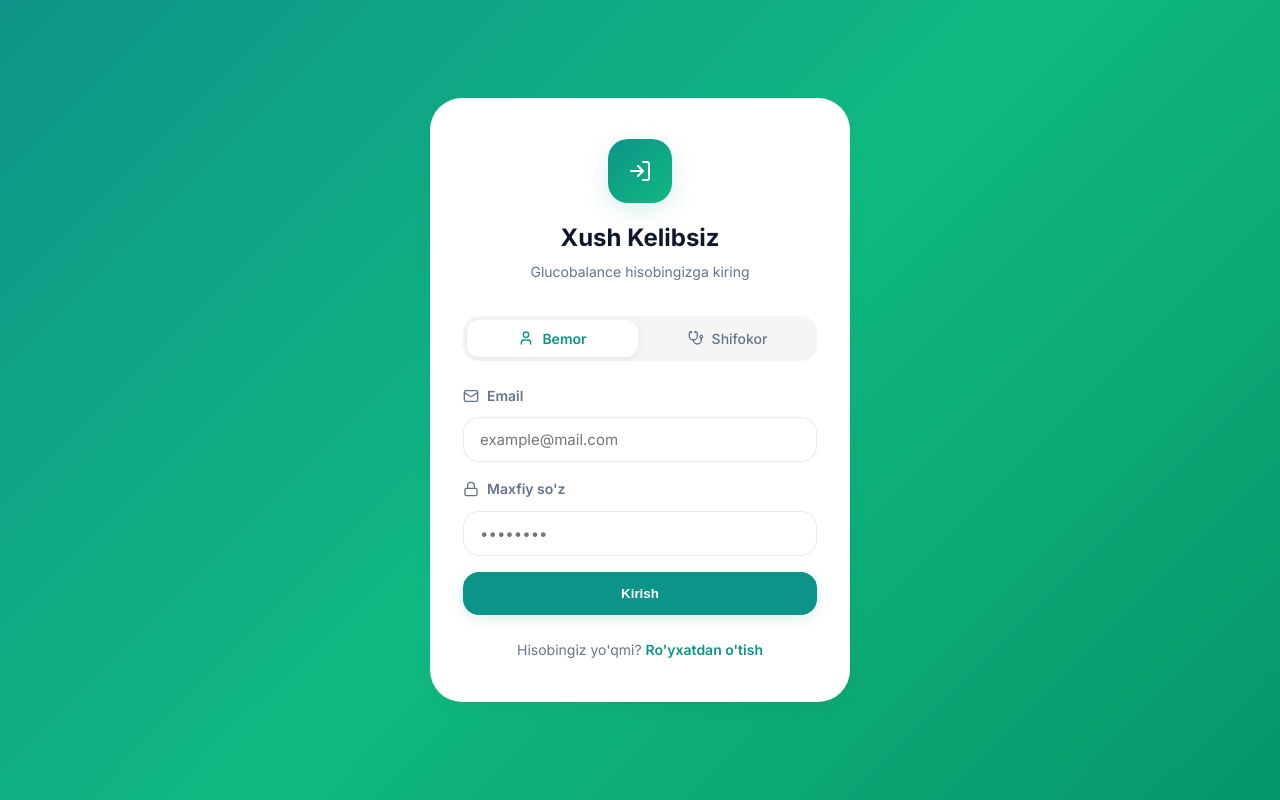
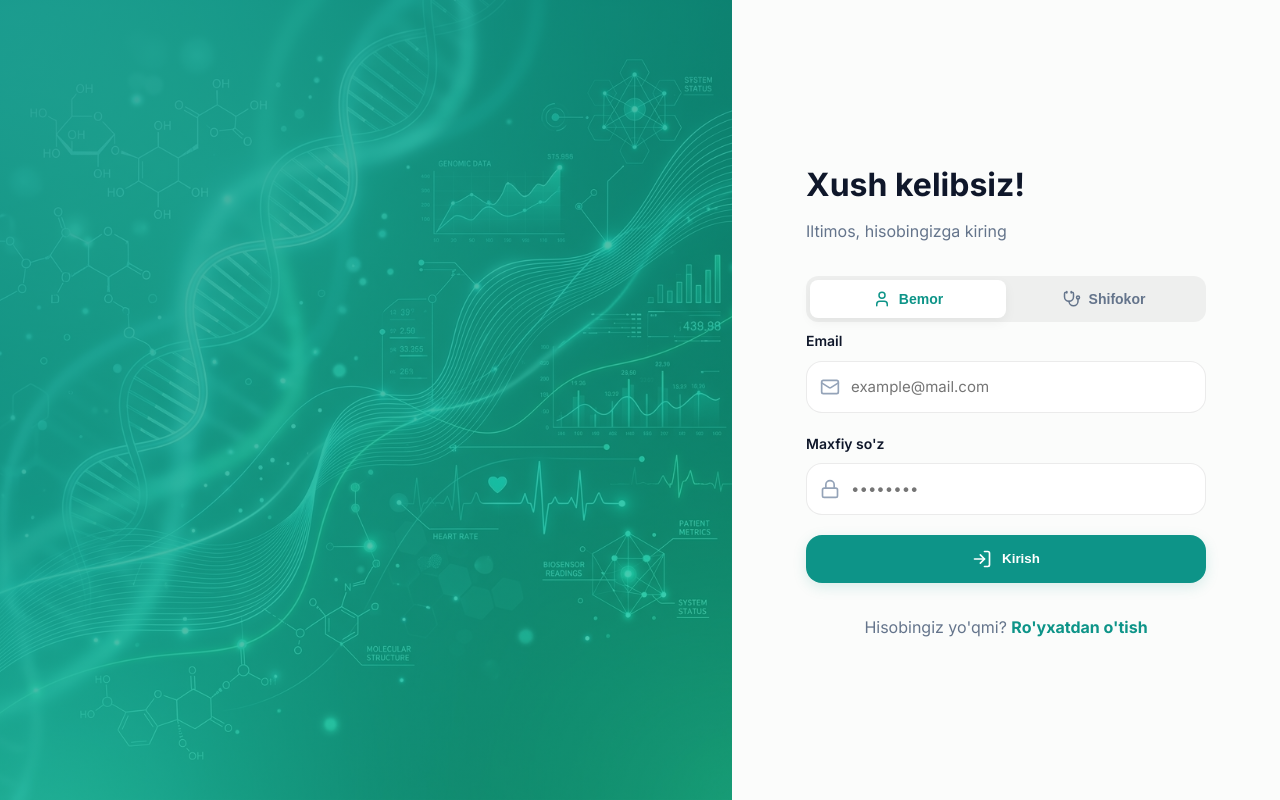
Before and after one commit to egamovj/glucobalance, a React (Vite) app: page /login in a window 1280 px wide. Built offline with nearby package versions, Linux system fonts and the light colour scheme; no server answers.

Commit message:
new UI in login and register page

```diff
--- a/dev-dist/sw.js
+++ b/dev-dist/sw.js
@@ -79,7 +79,7 @@
    */
   workbox.precacheAndRoute([{
     "url": "index.html",
-    "revision": "0.vfkgu8p68rg"
+    "revision": "0.2goujd3dr48"
   }], {});
   workbox.cleanupOutdatedCaches();
   workbox.registerRoute(new workbox.NavigationRoute(workbox.createHandlerBoundToURL("index.html"), {
--- a/src/pages/Login.css
+++ b/src/pages/Login.css
@@ -1,132 +1,241 @@
-/* Login.css - Enhanced with role toggle */
+/* Login.css - Modern Split-Screen Design */
 
-.auth-container {
+.auth-page {
   min-height: 100vh;
+  display: flex;
+  background-color: var(--bg-main);
+  overflow: hidden;
+}
+
+/* Left Side: Banner */
+.auth-banner {
+  flex: 1.1;
+  position: relative;
+  background-image: url('/auth-banner.png');
+  background-size: cover;
+  background-position: center;
+  display: flex;
+  flex-direction: column;
+  justify-content: center;
+  padding: 80px;
+  color: white;
+}
+
+.auth-banner::before {
+  content: '';
+  position: absolute;
+  inset: 0;
+  background: linear-gradient(135deg, rgba(13, 148, 136, 0.85) 0%, rgba(16, 185, 129, 0.6) 100%);
+  z-index: 1;
+}
+
+.banner-content {
+  position: relative;
+  z-index: 2;
+  max-width: 500px;
+  animation: fadeIn 1s ease-out;
+}
+
+.banner-logo {
+  display: flex;
+  align-items: center;
+  gap: 16px;
+  margin-bottom: 40px;
+}
+
+.banner-logo .logo-icon {
+  width: 48px;
+  height: 48px;
+  background: white;
+  border-radius: 12px;
   display: flex;
   align-items: center;
   justify-content: center;
-  padding: 24px;
-  background: linear-gradient(135deg, #0d9488 0%, #10b981 50%, #059669 100%);
+  box-shadow: 0 8px 16px rgba(0, 0, 0, 0.1);
 }
 
-.auth-card {
-  max-width: 420px;
-  width: 100%;
-  padding: 40px 32px;
-  border-radius: var(--radius-xl);
+.banner-logo h2 {
+  font-size: 28px;
+  font-weight: 700;
+  letter-spacing: -0.5px;
 }
 
-.auth-header {
-  text-align: center;
+.banner-content h1 {
+  font-size: 48px;
+  font-weight: 800;
+  line-height: 1.1;
+  margin-bottom: 24px;
+  letter-spacing: -1px;
+}
+
+.banner-content p {
+  font-size: 18px;
+  opacity: 0.9;
+  line-height: 1.6;
+}
+
+/* Right Side: Form */
+.auth-form-side {
+  flex: 0.9;
+  display: flex;
+  align-items: center;
+  justify-content: center;
+  padding: 40px;
+  background: var(--bg-main);
+  position: relative;
+}
+
+.auth-form-container {
+  width: 100%;
+  max-width: 400px;
+  animation: slideInRight 0.8s cubic-bezier(0.16, 1, 0.3, 1);
+}
+
+.form-header {
   margin-bottom: 32px;
 }
 
-.auth-header .logo-icon {
-  width: 64px;
-  height: 64px;
-  border-radius: 20px;
-  background: linear-gradient(135deg, var(--primary) 0%, var(--secondary) 100%);
-  display: flex;
-  align-items: center;
-  justify-content: center;
-  margin: 0 auto 16px;
-  box-shadow: 0 8px 24px var(--primary-glow);
+.form-header h2 {
+  font-size: 32px;
+  font-weight: 700;
+  margin-bottom: 8px;
+  color: var(--text-main);
 }
 
-.auth-header h1 {
-  font-size: 24px;
-  font-weight: 700;
-  margin-bottom: 4px;
-}
-
-.auth-header p {
+.form-header p {
   color: var(--text-muted);
-  font-size: 14px;
-}
-
-/* Role Toggle */
-.role-toggle {
-  display: flex;
-  gap: 4px;
-  background: rgba(0, 0, 0, 0.04);
-  border-radius: var(--radius-md);
-  padding: 4px;
-  margin-bottom: 24px;
-}
-
-[data-theme="dark"] .role-toggle {
-  background: rgba(255, 255, 255, 0.05);
-}
-
-.role-btn {
-  flex: 1;
-  display: flex;
-  align-items: center;
-  justify-content: center;
-  gap: 8px;
-  padding: 10px 16px;
-  border: none;
-  border-radius: calc(var(--radius-md) - 4px);
-  background: transparent;
-  color: var(--text-muted);
-  font-family: var(--font-main);
-  font-size: 14px;
-  font-weight: 500;
-  cursor: pointer;
-  transition: var(--transition);
-}
-
-.role-btn:hover {
-  color: var(--text-main);
-  background: rgba(0, 0, 0, 0.02);
-}
-
-.role-btn.active {
-  background: var(--bg-card);
-  color: var(--primary);
-  box-shadow: 0 2px 8px rgba(0, 0, 0, 0.06);
-  font-weight: 600;
-}
-
-[data-theme="dark"] .role-btn.active {
-  background: rgba(13, 148, 136, 0.15);
-  box-shadow: 0 2px 8px rgba(0, 0, 0, 0.2);
 }
 
 .auth-form {
   display: flex;
   flex-direction: column;
-  gap: 16px;
+  gap: 20px;
 }
 
-.error-alert {
-  background: #fef2f2;
-  color: #dc2626;
-  padding: 12px 16px;
-  border-radius: var(--radius-sm);
-  font-size: 14px;
-  border: 1px solid #fecaca;
+.role-selector {
+  display: flex;
+  background: rgba(0, 0, 0, 0.05);
+  padding: 4px;
+  border-radius: 12px;
+  margin-bottom: 8px;
 }
 
-[data-theme="dark"] .error-alert {
+[data-theme="dark"] .role-selector {
+  background: rgba(255, 255, 255, 0.05);
+}
+
+.role-option {
+  flex: 1;
+  padding: 10px;
+  border: none;
+  background: transparent;
+  border-radius: 8px;
+  font-weight: 600;
+  font-size: 14px;
+  color: var(--text-muted);
+  cursor: pointer;
+  transition: all 0.2s;
+  display: flex;
+  align-items: center;
+  justify-content: center;
+  gap: 8px;
+}
+
+.role-option.active {
+  background: var(--bg-card);
+  color: var(--primary);
+  box-shadow: 0 4px 12px rgba(0,0,0,0.05);
+}
+
+.input-container {
+  display: flex;
+  flex-direction: column;
+  gap: 8px;
+}
+
+.input-container label {
+  font-size: 14px;
+  font-weight: 600;
+  color: var(--text-main);
+  display: flex;
+  align-items: center;
+  gap: 8px;
+}
+
+.input-field-wrapper {
+  position: relative;
+}
+
+.input-field-wrapper .input-icon {
+  position: absolute;
+  left: 14px;
+  top: 50%;
+  transform: translateY(-50%);
+  color: var(--text-soft);
+  transition: color 0.2s;
+}
+
+.input-field-wrapper input {
+  padding-left: 44px;
+  height: 52px;
+}
+
+.input-field-wrapper input:focus + .input-icon {
+  color: var(--primary);
+}
+
+.error-msg {
+  background: #fef2f2;
+  border: 1px solid #fee2e2;
+  color: #dc2626;
+  padding: 12px;
+  border-radius: 12px;
+  font-size: 14px;
+  display: flex;
+  align-items: center;
+  gap: 8px;
+}
+
+[data-theme="dark"] .error-msg {
   background: rgba(239, 68, 68, 0.1);
   border-color: rgba(239, 68, 68, 0.2);
 }
 
-
 .auth-footer {
   text-align: center;
-  margin-top: 24px;
-  font-size: 14px;
+  margin-top: 32px;
   color: var(--text-muted);
 }
 
 .auth-footer a {
   color: var(--primary);
+  font-weight: 700;
   text-decoration: none;
-  font-weight: 600;
 }
 
 .auth-footer a:hover {
   text-decoration: underline;
 }
+
+/* Animations */
+@keyframes fadeIn {
+  from { opacity: 0; transform: translateY(20px); }
+  to { opacity: 1; transform: translateY(0); }
+}
+
+@keyframes slideInRight {
+  from { opacity: 0; transform: translateX(40px); }
+  to { opacity: 1; transform: translateX(0); }
+}
+
+/* Mobile Responsive */
+@media (max-width: 1024px) {
+  .auth-banner {
+    display: none;
+  }
+
+  .auth-form-side {
+    flex: 1;
+    padding: 24px;
+  }
+}
--- a/src/pages/Login.tsx
+++ b/src/pages/Login.tsx
@@ -1,85 +1,32 @@
 import React, { useState } from 'react';
 import { useNavigate, Link } from 'react-router-dom';
-import { auth, db } from '../firebase';
+import { auth } from '../firebase';
 import { signInWithEmailAndPassword } from 'firebase/auth';
-import { doc, getDoc, setDoc } from 'firebase/firestore';
-import { Mail, Lock, LogIn, Stethoscope, User, UserCircle } from 'lucide-react';
-import { useStore } from '../store';
-import type { UserProfile } from '../store';
+import { Mail, Lock, LogIn, Stethoscope, User, AlertCircle } from 'lucide-react';
 import './Login.css';
 
 const Login: React.FC = () => {
   const [email, setEmail] = useState('');
   const [password, setPassword] = useState('');
-  const [login, setLogin] = useState('');
   const [error, setError] = useState('');
+  const [isLoading, setIsLoading] = useState(false);
   const [loginMode, setLoginMode] = useState<'patient' | 'doctor'>('patient');
-  const [isLoading, setIsLoading] = useState(false);
   const navigate = useNavigate();
-
-  const handleDoctorLogin = async (userCredential: any, doctorLogin: string) => {
-    // Check if this login exists in doctor_profiles
-    const doctorRef = doc(db, "doctor_profiles", doctorLogin);
-    const doctorDoc = await getDoc(doctorRef);
-    if (!doctorDoc.exists()) {
-      // Not a registered doctor
-      await auth.signOut();
-      setError("Login yoki parol noto'g'ri.");
-      return false;
-    }
-
-    // Set user profile as doctor
-    const doctorData = doctorDoc.data();
-    const profileData: UserProfile = {
-      name: doctorData.name || '',
-      email: `${doctorLogin}@glucobalance.app`,
-      role: 'doctor',
-      birthDate: '',
-      gender: 'male',
-      weight: 0,
-      height: 0,
-      type: 'type1',
-      targetGlucose: 5.5,
-      sensitivity: 2.0,
-      nanInsulin: 1.0,
-      waterGoal: 2000,
-    };
-
-    // Write to Firestore - Profiles collection
-    await setDoc(doc(db, "profiles", userCredential.user.uid), profileData, { merge: true });
-
-    // Backfill realUid in doctor_profiles if missing or different
-    if (doctorData.realUid !== userCredential.user.uid) {
-      await setDoc(doctorRef, { realUid: userCredential.user.uid }, { merge: true });
-    }
-
-    // Immediately update local Zustand store so DoctorRoute guard works
-    useStore.setState({ profile: profileData });
-
-    return true;
-  };
 
   const handleLogin = async (e: React.FormEvent) => {
     e.preventDefault();
     setError('');
     setIsLoading(true);
     try {
-      // For doctor mode, convert login to synthetic email
-      const authEmail = loginMode === 'doctor' ? `${login}@glucobalance.app` : email;
-      const userCredential = await signInWithEmailAndPassword(auth, authEmail, password);
-
       if (loginMode === 'doctor') {
-        const isDoctor = await handleDoctorLogin(userCredential, login);
-        if (!isDoctor) {
-          setIsLoading(false);
-          return;
+        const syntheticEmail = `${email}@glucobalance.app`;
+        await signInWithEmailAndPassword(auth, syntheticEmail, password);
+      } else {
+        await signInWithEmailAndPassword(auth, email, password);
       }
-        navigate('/doctor');
-      } else {
       navigate('/');
-      }
     } catch (err: any) {
-      console.error(err.code);
+      console.error('Login error:', err);
       if (loginMode === 'doctor') {
         setError('Login yoki parol noto\'g\'ri.');
       } else if (err.code === 'auth/invalid-credential') {
@@ -89,73 +36,82 @@
       } else if (err.code === 'auth/wrong-password') {
         setError('Maxfiy so\'z noto\'g\'ri.');
       } else {
-        setError('Kirishda xatolik yuz berdi. Qayta urinib ko\'ring.');
+        setError('Tizimga kirishda xatolik yuz berdi. Iltimos qaytadan urining.');
       }
     }
     setIsLoading(false);
   };
 
-
   return (
-    <div className="auth-container">
-      <div className="card auth-card glass">
-        <div className="auth-header">
+    <div className="auth-page">
+      {/* Left Side: Visual Banner */}
+      <div className="auth-banner">
+        <div className="banner-content">
+          <div className="banner-logo">
             <div className="logo-icon">
-            {loginMode === 'doctor' ? <Stethoscope color="white" /> : <LogIn color="white" />}
+              <img src="/logo.svg" alt="Glucobalance" width="32" />
             </div>
-          <h1>{loginMode === 'doctor' ? 'Shifokor Kirish' : 'Xush Kelibsiz'}</h1>
-          <p>{loginMode === 'doctor' ? 'Shifokor hisobingizga kiring' : 'Glucobalance hisobingizga kiring'}</p>
+            <h2>Glucobalance</h2>
+          </div>
+          <h1>Sog'lom hayot sari bir qadam</h1>
+          <p>
+            Sizning qandli diabet nazoratidagi ishonchli yordamchingiz.
+            Ma'lumotlarni tahlil qiling, shifokoringiz bilan bog'laning va sog'lom turmush tarzini boshlang.
+          </p>
+        </div>
       </div>
 
-        {/* Role Toggle */}
-        <div className="role-toggle">
+      {/* Right Side: Simple Form */}
+      <div className="auth-form-side">
+        <div className="auth-form-container">
+          <div className="form-header">
+            <h2>Xush kelibsiz!</h2>
+            <p>Iltimos, hisobingizga kiring</p>
+          </div>
+
+          <div className="role-selector">
             <button
-            className={`role-btn ${loginMode === 'patient' ? 'active' : ''}`}
-            onClick={() => { setLoginMode('patient'); setError(''); }}
-            type="button"
+              className={`role-option ${loginMode === 'patient' ? 'active' : ''}`}
+              onClick={() => setLoginMode('patient')}
             >
-            <User size={16} />
-            <span>Bemor</span>
+              <User size={18} />
+              Bemor
             </button>
             <button
-            className={`role-btn ${loginMode === 'doctor' ? 'active' : ''}`}
-            onClick={() => { setLoginMode('doctor'); setError(''); }}
-            type="button"
+              className={`role-option ${loginMode === 'doctor' ? 'active' : ''}`}
+              onClick={() => setLoginMode('doctor')}
             >
-            <Stethoscope size={16} />
-            <span>Shifokor</span>
+              <Stethoscope size={18} />
+              Shifokor
             </button>
           </div>
 
           <form onSubmit={handleLogin} className="auth-form">
-          {error && <div className="error-alert">{error}</div>}
+            {error && (
+              <div className="error-msg">
+                <AlertCircle size={18} />
+                <span>{error}</span>
+              </div>
+            )}
 
-          {loginMode === 'doctor' ? (
-            <div className="input-group">
-              <label><UserCircle size={16} /> Login</label>
+            <div className="input-container">
+              <label>{loginMode === 'doctor' ? 'Login' : 'Email'}</label>
+              <div className="input-field-wrapper">
+                <Mail className="input-icon" size={20} />
                 <input
-                type="text"
-                value={login}
-                onChange={(e) => setLogin(e.target.value.toLowerCase().replace(/\s/g, ''))}
-                placeholder="shifokor_login"
+                  type={loginMode === 'doctor' ? 'text' : 'email'}
+                  value={email}
+                  onChange={(e) => setEmail(e.target.value)}
+                  placeholder={loginMode === 'doctor' ? "Doctor login" : "example@mail.com"}
                   required
                 />
               </div>
-          ) : (
-            <div className="input-group">
-              <label><Mail size={16} /> Email</label>
-              <input
-                type="email"
-                value={email}
-                onChange={(e) => setEmail(e.target.value)}
-                placeholder="example@mail.com"
-                required
-              />
             </div>
-          )}
 
-          <div className="input-group">
-            <label><Lock size={16} /> {loginMode === 'doctor' ? 'Parol' : 'Maxfiy so\'z'}</label>
+            <div className="input-container">
+              <label>Maxfiy so'z</label>
+              <div className="input-field-wrapper">
+                <Lock className="input-icon" size={20} />
                 <input
                   type="password"
                   value={password}
@@ -164,25 +120,26 @@
                   required
                 />
               </div>
+            </div>
 
             <button type="submit" className="btn-primary w-full" disabled={isLoading}>
-            {isLoading ? 'Kirish...' : 'Kirish'}
+              {isLoading ? (
+                <div className="loader" style={{ width: '20px', height: '20px', borderWidth: '2px' }}></div>
+              ) : (
+                <>
+                  <LogIn size={20} />
+                  Kirish
+                </>
+              )}
             </button>
           </form>
 
           {loginMode === 'patient' && (
-          <>
             <p className="auth-footer">
               Hisobingiz yo'qmi? <Link to="/register">Ro'yxatdan o'tish</Link>
             </p>
-          </>
           )}
-
-        {loginMode === 'doctor' && (
-          <p className="auth-footer" style={{ fontSize: '12px', color: 'var(--text-muted)' }}>
-            Shifokor sifatida kirish uchun administrator tomonidan berilgan login va paroldan foydalaning.
-          </p>
-        )}
+        </div>
       </div>
     </div>
   );
--- a/src/pages/Register.tsx
+++ b/src/pages/Register.tsx
@@ -3,7 +3,7 @@
 import { auth, db } from '../firebase';
 import { createUserWithEmailAndPassword, updateProfile } from 'firebase/auth';
 import { doc, setDoc } from 'firebase/firestore';
-import { User, Mail, Lock, UserPlus } from 'lucide-react';
+import { User, Mail, Lock, UserPlus, AlertCircle } from 'lucide-react';
 import './Login.css';
 
 const Register: React.FC = () => {
@@ -11,10 +11,13 @@
   const [email, setEmail] = useState('');
   const [password, setPassword] = useState('');
   const [error, setError] = useState('');
+  const [isLoading, setIsLoading] = useState(false);
   const navigate = useNavigate();
 
   const handleRegister = async (e: React.FormEvent) => {
     e.preventDefault();
+    setError('');
+    setIsLoading(true);
     try {
       const userCredential = await createUserWithEmailAndPassword(auth, email, password);
       await updateProfile(userCredential.user, { displayName: name });
@@ -37,24 +40,56 @@
 
       navigate('/');
     } catch (err: any) {
+      console.error('Registration error:', err);
+      if (err.code === 'auth/email-already-in-use') {
+        setError('Bu email manzili allaqachon ro\'yxatdan o\'tgan.');
+      } else if (err.code === 'auth/weak-password') {
+        setError('Maxfiy so\'z juda kuchsiz (kamida 6 ta belgi).');
+      } else {
         setError(err.message);
       }
+    }
+    setIsLoading(false);
   };
 
   return (
-    <div className="auth-container">
-      <div className="card auth-card glass">
-        <div className="auth-header">
-          <div className="logo-icon"><UserPlus color="white" /></div>
-          <h1>Ro'yxatdan o'tish</h1>
-          <p>Yangi hisob yarating</p>
+    <div className="auth-page">
+      {/* Left Side: Visual Banner */}
+      <div className="auth-banner">
+        <div className="banner-content">
+          <div className="banner-logo">
+            <div className="logo-icon">
+              <img src="/logo.svg" alt="Glucobalance" width="32" />
+            </div>
+            <h2>Glucobalance</h2>
+          </div>
+          <h1>Bizga qo'shiling</h1>
+          <p>
+            O'z sog'lig'ingizni nazoratga oling. Ro'yxatdan o'tib, qandli diabetni samarali boshqarish uchun barcha kerakli vositalarga ega bo'ling.
+          </p>
+        </div>
+      </div>
+
+      {/* Right Side: Form */}
+      <div className="auth-form-side">
+        <div className="auth-form-container">
+          <div className="form-header">
+            <h2>Ro'yxatdan o'tish</h2>
+            <p>Yangi hisob yarating va boshlang</p>
           </div>
 
           <form onSubmit={handleRegister} className="auth-form">
-          {error && <div className="error-alert">{error}</div>}
+            {error && (
+              <div className="error-msg">
+                <AlertCircle size={18} />
+                <span>{error}</span>
+              </div>
+            )}
 
-          <div className="input-group">
-            <label><User size={16} /> F.I.Sh</label>
+            <div className="input-container">
+              <label>F.I.Sh</label>
+              <div className="input-field-wrapper">
+                <User className="input-icon" size={20} />
                 <input
                   type="text"
                   value={name}
@@ -63,9 +98,12 @@
                   required
                 />
               </div>
+            </div>
 
-          <div className="input-group">
-            <label><Mail size={16} /> Email</label>
+            <div className="input-container">
+              <label>Email</label>
+              <div className="input-field-wrapper">
+                <Mail className="input-icon" size={20} />
                 <input
                   type="email"
                   value={email}
@@ -74,9 +112,12 @@
                   required
                 />
               </div>
+            </div>
 
-          <div className="input-group">
-            <label><Lock size={16} /> Maxfiy so'z</label>
+            <div className="input-container">
+              <label>Maxfiy so'z</label>
+              <div className="input-field-wrapper">
+                <Lock className="input-icon" size={20} />
                 <input
                   type="password"
                   value={password}
@@ -85,8 +126,18 @@
                   required
                 />
               </div>
+            </div>
 
-          <button type="submit" className="btn-primary w-full">Ro'yxatdan o'tish</button>
+            <button type="submit" className="btn-primary w-full" disabled={isLoading}>
+              {isLoading ? (
+                <div className="loader" style={{ width: '20px', height: '20px', borderWidth: '2px' }}></div>
+              ) : (
+                <>
+                  <UserPlus size={20} />
+                  Ro'yxatdan o'tish
+                </>
+              )}
+            </button>
           </form>
 
           <p className="auth-footer">
@@ -94,6 +145,7 @@
           </p>
         </div>
       </div>
+    </div>
   );
 };
 
```
Also changed, not shown: public/auth-banner.png (added). Lines whose indentation alone changed are shown as unchanged.
